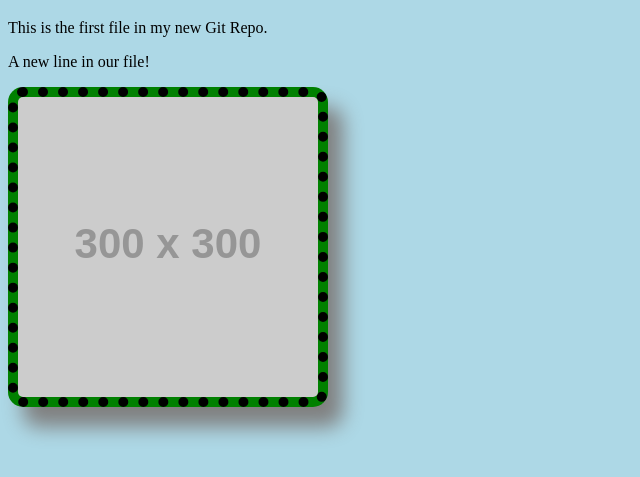
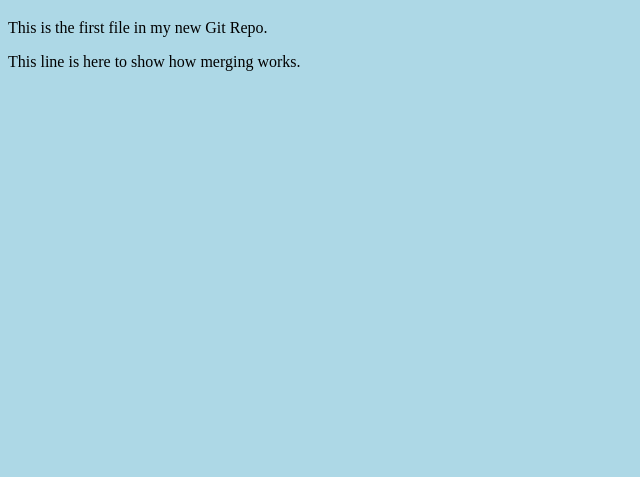
Before and after one commit to Lavkush-Singh34/myrepo, a plain HTML site: page index.html in a window 1280 px wide. Shown: the part 61-538 px from the top of the page, without its empty margins (0-640 px from the left). Drawn offline with Linux system fonts and the light colour scheme; placeholder pictures from the web are drawn by us.

Commit message:
updated index.html with emergency fix

```diff
--- a/index.html
+++ b/index.html
@@ -8,10 +8,7 @@
 
 <h1>Hello world!</h1>
 <p>This is the first file in my new Git Repo.</p>
-<p>A new line in our file!</p>
-<!-- <div><img src="img_hello_world.jpg" alt="Hello World from Space"
-    style="width:100%;max-width:960px"></div> -->
-    <img src="https://via.placeholder.com/300x300" alt="Placeholder Image">
+<p>This line is here to show how merging works.</p>
 
 </body>
 </html>
```
